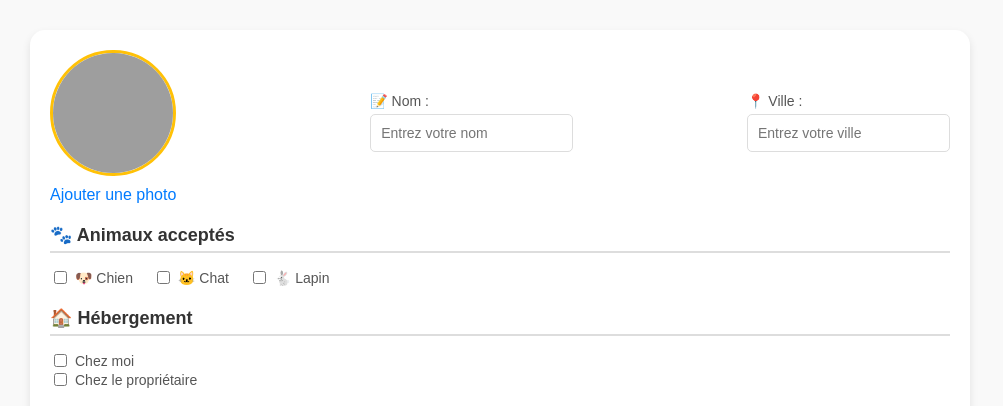
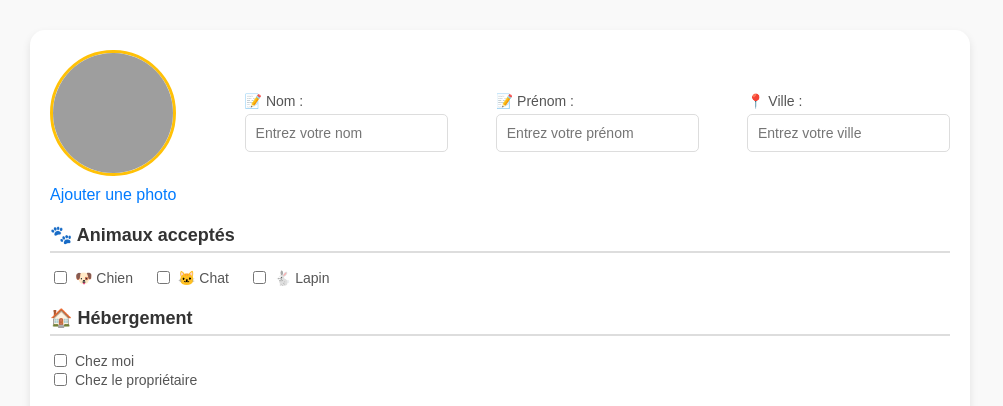
Before and after one commit to HBS470/PetWay, a PHP site: page /modules/ProfilP/ProfilP.php in a window 1280 px wide. Shown: the top 406 px of the page, without its empty margins (140-1143 px from the left). Run offline with PHP 8.4, Linux system fonts and the light colour scheme; grey boxes are pictures that could not be loaded.

Commit message:
sans aucun aucun prblm

```diff
--- a/modules/ProfilP/ProfilP.php
+++ b/modules/ProfilP/ProfilP.php
@@ -20,6 +20,10 @@
             <div class="input-group">
                 <label for="name">📝 Nom :</label>
                 <input type="text" id="name" placeholder="Entrez votre nom">
+            </div>
+            <div class="input-group">
+                <label for="name">📝 Prénom :</label>
+                <input type="text" id="name" placeholder="Entrez votre prénom">
             </div>
             <div class="input-group">
                 <label for="city">📍 Ville :</label>
```
